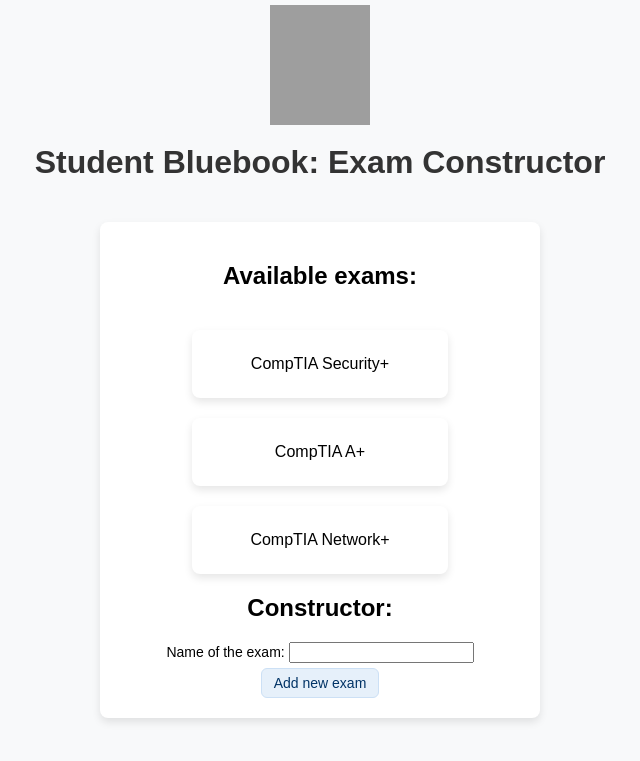
After one commit to ilya-smut/blue-book, a Flask app: page /exam-constructor in a window 1280 px wide. The commit adds this page. Shown: the top 761 px of the page, without its empty margins (320-960 px from the left). Run offline with Flask 3, Linux system fonts and the light colour scheme; parts of the project's set-up code (start-up, migrations or seed data) failed here and were passed over; grey boxes are pictures that could not be loaded.

Commit message:
Exam constructor. Adding custom exams. Deleting custom exams.

```diff
--- a/bluebook/confguration.py
+++ b/bluebook/confguration.py
@@ -21,3 +21,6 @@ class Configuration:
         def clear_persistent(cls):
             if os.path.exists(cls.DATABASE_PATH):
                 os.remove(cls.DATABASE_PATH)
+
+    class DefaultValues:
+        DEFAULT_EXAM_ID = 0     # CompTIA Security+ as a default exam
--- a/bluebook/database_manager.py
+++ b/bluebook/database_manager.py
@@ -46,10 +46,11 @@ class States(SQLModel, table=True):
 
 
 class Database:
-    def __init__(self, exam_id=0):
+    def __init__(self, exam_id=Configuration.DefaultValues.DEFAULT_EXAM_ID):
         # Default starting exam is CompTIA Security+ (exam_id=0)
         # Setup the database
         self.exam_id = exam_id
+        self.built_in_indices = set()
         self.engine = create_engine(f"sqlite:///{Configuration.SystemPath.DATABASE_PATH}")
         SQLModel.metadata.create_all(self.engine)
 
@@ -63,8 +64,14 @@ class Database:
                 try:
                     session.add(exam)
                     session.commit()
+                    self.built_in_indices.add(exam.id)
                 except sqlalchemy.exc.IntegrityError:
-                    pass # It is already there - all good.
+                    self.built_in_indices.add(exam.id)
+                    # It is already there - all good.
+
+    # List of built-in exams. Will be used to avoid deleting built-in exams.
+    def get_built_in_indices(self):
+        return list(self.built_in_indices)
 
 
     def select_all_extra_requests(self):
@@ -253,3 +260,25 @@ class Database:
                 data_out = {'id': exam_row.id, 'name': exam_row.name}
         logger.debug(f'Exam selected by id=={exam_id} --> {data_out}')
         return data_out
+
+
+    def add_new_exam(self, exam_name: str):
+        exam = Exams(name=exam_name)
+        with Session(self.engine) as session:
+            try:
+                session.add(exam)
+                session.commit()
+            except sqlalchemy.exc.IntegrityError:
+                pass # It is already there - all good.
+
+    def delete_exam(self, exam_id: int):
+        if exam_id not in self.built_in_indices:
+            with Session(self.engine) as session:
+                mapped_question_ids = session.exec(select(Questions.id).where(Questions.exam_id == exam_id)).all()
+                for question_id in mapped_question_ids:
+                    session.exec(delete(Choices).where(Choices.question_id == question_id))
+                    session.exec(delete(Questions).where(Questions.id == question_id))
+                session.exec(delete(ExtraRequest).where(ExtraRequest.exam_id == exam_id))
+                session.exec(delete(States).where(States.exam_id == exam_id))
+                session.exec(delete(Exams).where(Exams.id == exam_id))
+                session.commit()
--- a/bluebook/fl.py
+++ b/bluebook/fl.py
@@ -63,7 +63,9 @@ def obtain_saved_topics():
 
 def obtain_exam_data():
     current_exam = db_manager.select_exam_by_id(state['exam_id'])
-    exam_data = {'exam_list': db_manager.select_all_exams(), 'current_exam': current_exam}
+    exam_data =  {'exam_list': db_manager.select_all_exams(),
+                  'current_exam': current_exam,
+                  'built-in-indices': db_manager.get_built_in_indices()}
     app.logger.debug(f"Exam data obtained: {exam_data}")
     return exam_data
 
@@ -300,6 +302,32 @@ def set_exam():
 
     return redirect('/')
 
+
+@app.route('/exam-constructor', methods=['GET'])
+def exam_constructor():
+    ensure_session()
+    custom = {'header': 'Exam Constructor'}
+    return render_template('exam_constructor.html.j2', custom=custom, exams=obtain_exam_data())
+
+@app.route('/exam-constructor/add-custom-exam', methods=['POST'])
+def add_custom_exam():
+    ensure_session()
+    if 'new-exam-name' in request.form:
+        exam_name = generator.sanitise_input(request.form['new-exam-name'])
+        if exam_name:
+            db_manager.add_new_exam(exam_name=exam_name)
+    return redirect('/exam-constructor')
+
+@app.route('/exam-constructor/delete-custom-exam', methods=['POST'])
+def delete_custom_exam():
+    ensure_session()
+    if "exam-id" in request.form:
+        exam_id = int(request.form['exam-id'])
+        db_manager.delete_exam(exam_id=exam_id)
+        if state['exam_id'] == exam_id:
+            switch_state(confguration.Configuration.DefaultValues.DEFAULT_EXAM_ID) # Switch back to default starting exam
+    return redirect('/exam-constructor')
+
 @click.group()
 def bluebook():
     '''
--- a/bluebook/generator.py
+++ b/bluebook/generator.py
@@ -9,10 +9,10 @@ logger = logging.getLogger("[Generator]")
 def sanitise_input(input: str):
     sanitized = ''
     if len(input) > 90:
-        sanitized = re.sub('[^0-9a-zA-Z ]+', '', input[:90])
+        sanitized = re.sub('[^0-9a-zA-Z ]+-', '', input[:90])
         sanitized = bleach.clean(sanitized)
     else:
-        sanitized = re.sub('[^0-9a-zA-Z ]+', '', input)
+        sanitized = re.sub('[^0-9a-zA-Z ]+-', '', input)
         sanitized = bleach.clean(sanitized)
     return sanitized
 
--- /dev/null
+++ b/bluebook/templates/exam_constructor.html.j2
@@ -0,0 +1,24 @@
+{% extends "stripped_base.html.j2" %}
+{% block content %}
+<div id="available-exams" style="justify-content: center;display: grid;max-width: 400px;justify-items: center;">
+    <h2>Available exams: </h2>
+    {% for exam in exams['exam_list']%}
+        <div>
+            <p>{% if exam['id'] not in exams['built-in-indices'] %}<i>Custom: </i>{%endif%}{{exam['name']}}</p>
+            {% if exam['id'] not in exams['built-in-indices'] %}
+            <form method="POST">
+                <input type="hidden" name="exam-id" id="exam-id" value="{{exam['id']}}">
+                <button class="subtle-blue-btn" formaction="{{url_for('delete_custom_exam')}}">Delete</button>
+            </form>
+            {% endif %}
+        </div>
+    {% endfor %}
+    <h2>Constructor:</h2>
+    <form name="custom-exam-form" id="custom-exam-form" method="POST" action="{{url_for('add_custom_exam')}}">
+        <label>Name of the exam:
+            <input name="new-exam-name" id="new-exam-name" type="text">
+        </label>
+        <input type="submit" class="subtle-blue-btn" value="Add new exam">
+    </form>
+</div>
+{% endblock content%}
--- /dev/null
+++ b/bluebook/templates/stripped_base.html.j2
@@ -0,0 +1,16 @@
+<!DOCTYPE html>
+<html lang="en">
+<head>
+    <meta charset="UTF-8">
+    <meta name="viewport" content="width=device-width, initial-scale=1.0">
+    <title>Bluebook</title>
+    <link rel="icon" type="image/x-icon" href="{{ url_for('static', filename='images/book.svg') }}">
+    <link rel="stylesheet" href="{{ url_for('static', filename='styles.css') }}">
+</head>
+
+<body>
+<p><a href="{{url_for('root')}}"><img src="{{ url_for('static', filename='images/book.svg') }}" width="100" height="120"></a></p>
+<h1>Student Bluebook: {{custom['header']}}</h1>
+{% block content %}
+{% endblock content %}
+</body>
```
Also changed, not shown: bluebook/templates/base.html.j2 (+6 -3 lines).
